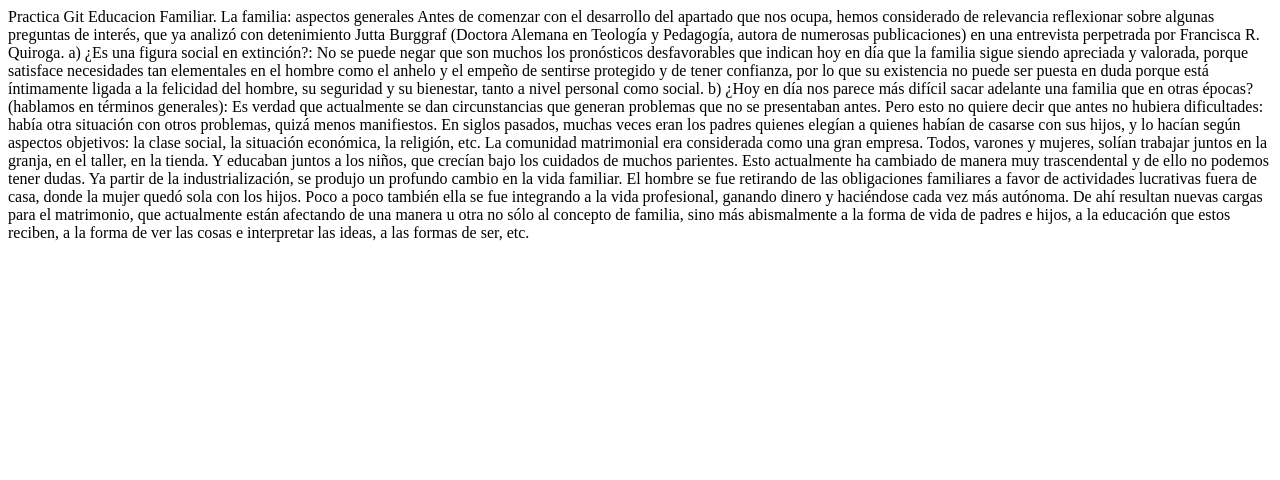
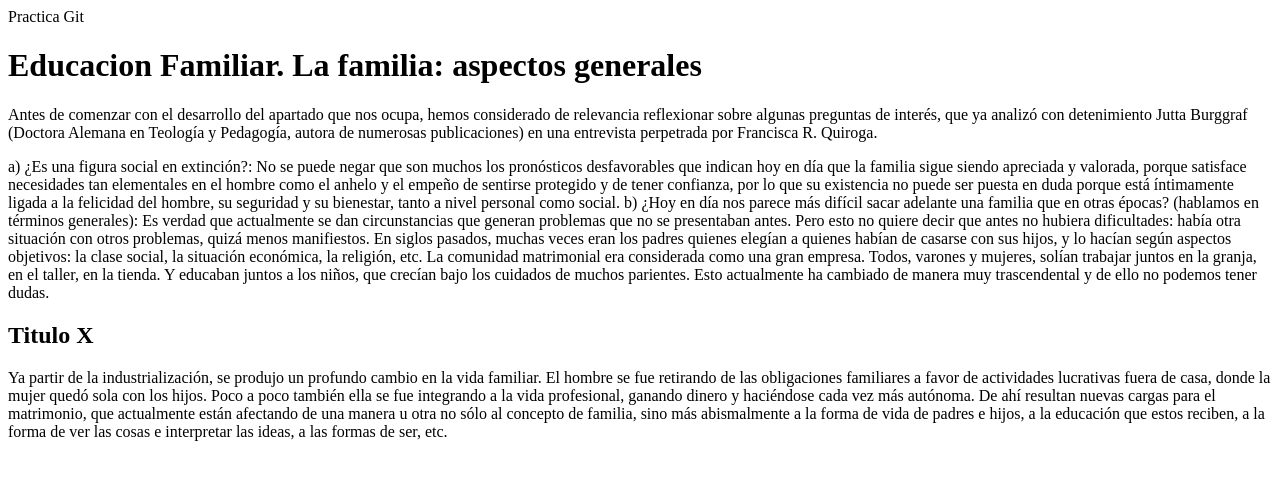
Before and after one commit to fernandogerman/practicahogar, a plain HTML site: page index.html in a window 1280 px wide. Drawn offline with Linux system fonts and the light colour scheme.

Commit message:
Dando mas estilo a la pagina

```diff
--- a/index.html
+++ b/index.html
@@ -4,13 +4,14 @@ Practica Git
 </head>
 
 <body>
- Educacion Familiar. La familia: aspectos generales
-Antes de comenzar con el desarrollo del apartado que nos ocupa, hemos  considerado de relevancia reflexionar sobre algunas preguntas de interés, que ya analizó con detenimiento Jutta Burggraf (Doctora Alemana en Teología y Pedagogía, autora de numerosas publicaciones) en una entrevista perpetrada por Francisca R. Quiroga.
+<h1>Educacion Familiar. La familia: aspectos generales</h1>
+<p>Antes de comenzar con el desarrollo del apartado que nos ocupa, hemos  considerado de relevancia reflexionar sobre algunas preguntas de interés, que ya analizó con detenimiento Jutta Burggraf (Doctora Alemana en Teología y Pedagogía, autora de numerosas publicaciones) en una entrevista perpetrada por Francisca R. Quiroga.</p>
 
 a) ¿Es una figura social en extinción?: No se puede negar que son muchos los pronósticos desfavorables que indican hoy en día que la familia sigue siendo apreciada y valorada, porque satisface necesidades tan elementales en el hombre como el anhelo y el empeño de sentirse protegido y de tener confianza, por lo que su existencia no puede ser puesta en duda porque está íntimamente ligada a la felicidad del hombre, su seguridad y su bienestar, tanto a nivel personal como social.
 
 b) ¿Hoy en día nos parece más difícil sacar adelante una familia que en otras épocas? (hablamos en términos generales): Es verdad que actualmente se dan circunstancias que generan problemas que no se presentaban antes. Pero esto no quiere decir que antes no hubiera dificultades: había otra situación con otros problemas, quizá menos manifiestos. En siglos pasados, muchas veces eran los padres quienes elegían a quienes habían de casarse con sus hijos, y lo hacían según aspectos objetivos: la clase social, la situación económica, la religión, etc. La comunidad matrimonial era considerada como una gran empresa. Todos, varones y mujeres, solían trabajar juntos en la granja, en el taller, en la tienda. Y educaban juntos a los niños, que crecían bajo los cuidados de muchos parientes. Esto actualmente ha cambiado de manera muy trascendental y de ello no podemos tener dudas.
 
+<h2>Titulo X</h2>
 Ya partir de la industrialización, se produjo un profundo cambio en la vida familiar. El hombre se fue retirando de las obligaciones familiares a favor de actividades lucrativas fuera de casa, donde la mujer quedó sola con los hijos. Poco a poco también ella se fue integrando a la vida profesional, ganando dinero y haciéndose cada vez más autónoma. De ahí resultan nuevas cargas para el matrimonio, que actualmente están afectando de una manera u otra no sólo al concepto de familia, sino más abismalmente a la forma de vida de padres e hijos, a la educación que estos reciben, a la forma de ver las cosas e interpretar las ideas, a las formas de ser, etc.
 </body>
 
```
